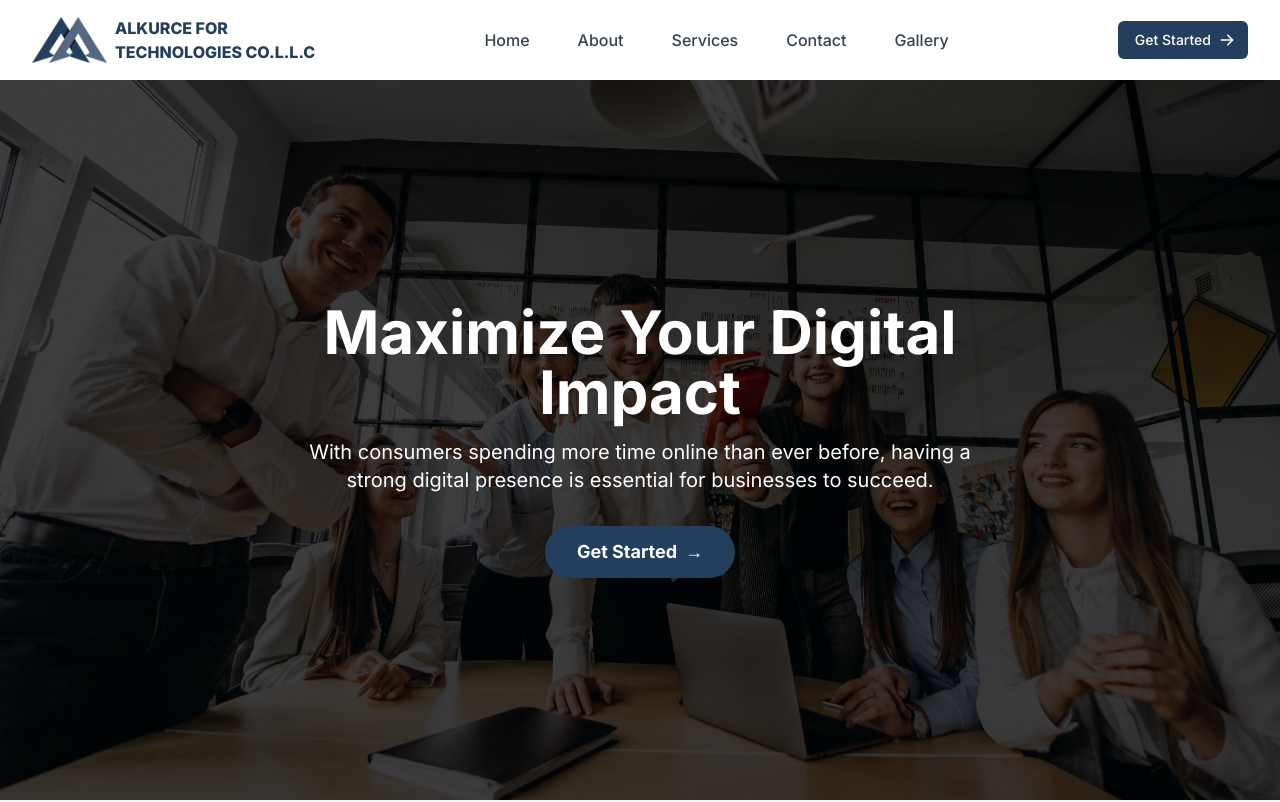
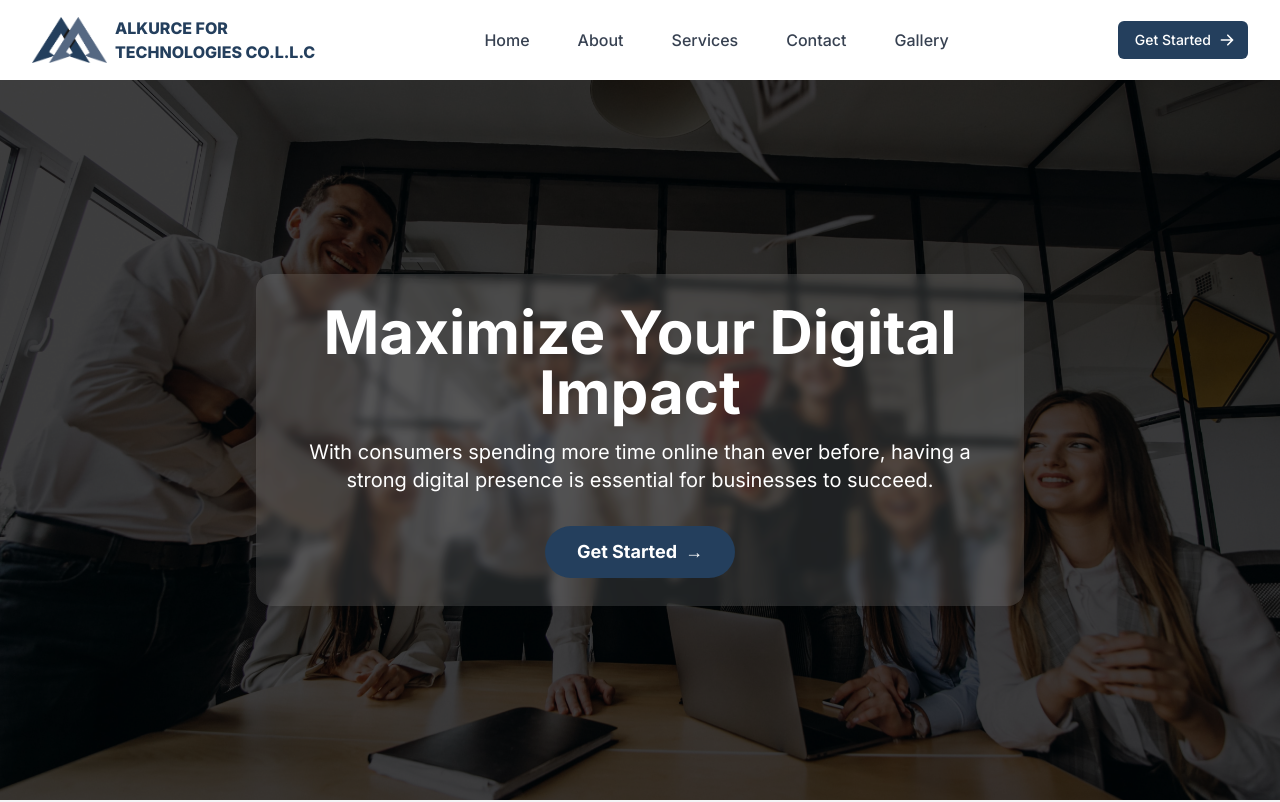
Before and after one commit to darshit890/service, a Next.js app: page / in a window 1280 px wide. Shown: the top 802 px of the page. Built offline with nearby package versions, Linux system fonts and the light colour scheme.

Commit message:
modified:   app/globals.css 	modified:   components/Hero.tsx

```diff
--- a/app/globals.css
+++ b/app/globals.css
@@ -67,3 +67,9 @@
     @apply bg-background text-foreground;
   }
 }
+
+.glassmorphism {
+  background: rgba(255, 255, 255, 0.12);
+  backdrop-filter: blur(4px);
+  -webkit-backdrop-filter: blur(2px);
+}
--- a/components/Hero.tsx
+++ b/components/Hero.tsx
@@ -13,7 +13,7 @@ const HeroSection = () => {
       />
       <div className="absolute inset-0 bg-black bg-opacity-50" />
       <div className="relative z-10 flex items-center justify-center h-full">
-        <div className="text-center text-white px-4 sm:px-6 lg:px-8 max-w-3xl">
+        <div className="text-center text-white px-4 sm:px-6 lg:px-8 max-w-3xl glassmorphism p-7 rounded-2xl backdrop-blur-3xl">
           <h1 className="text-4xl sm:text-5xl md:text-6xl font-bold mb-4">
             Maximize Your Digital Impact
           </h1>
```
